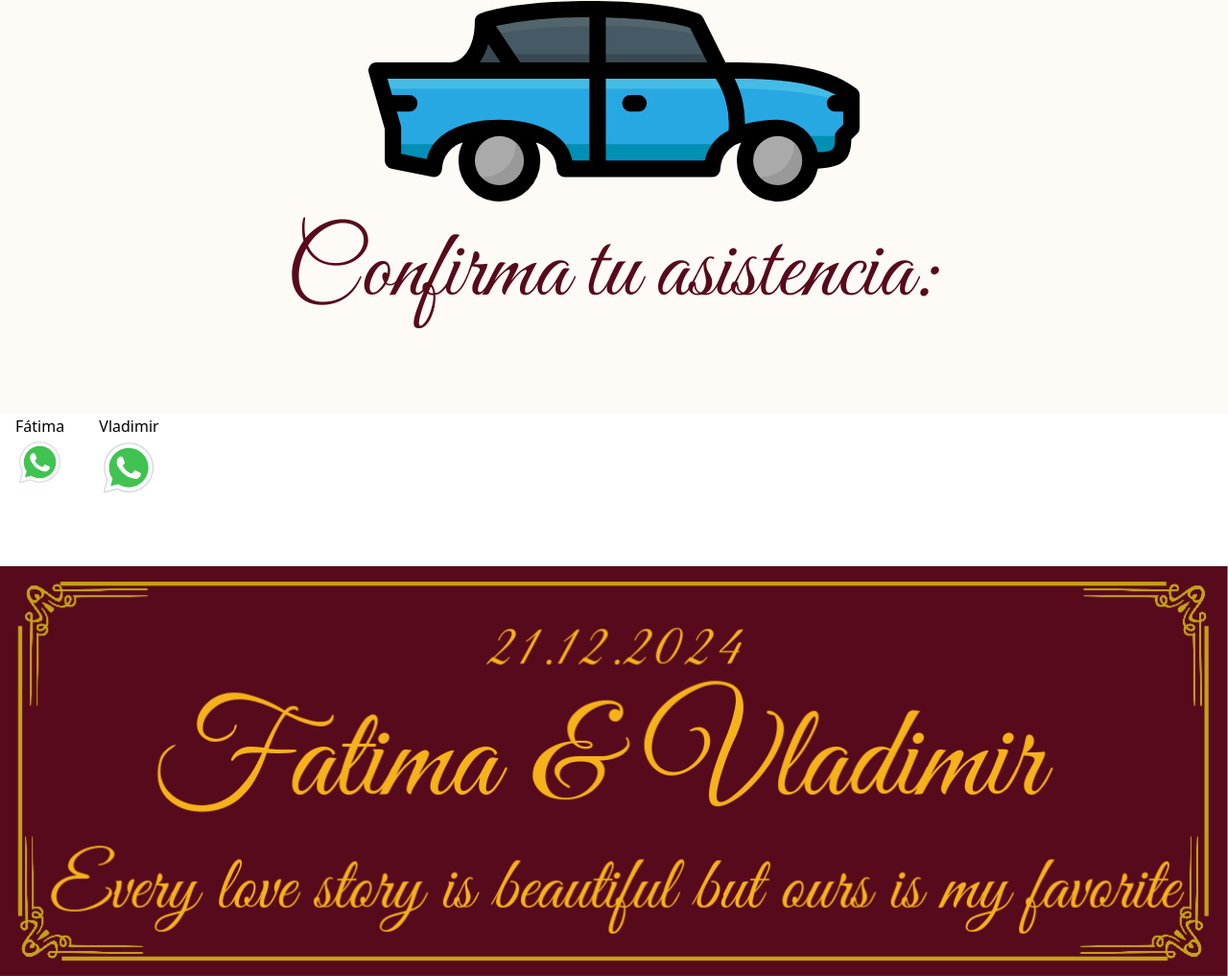
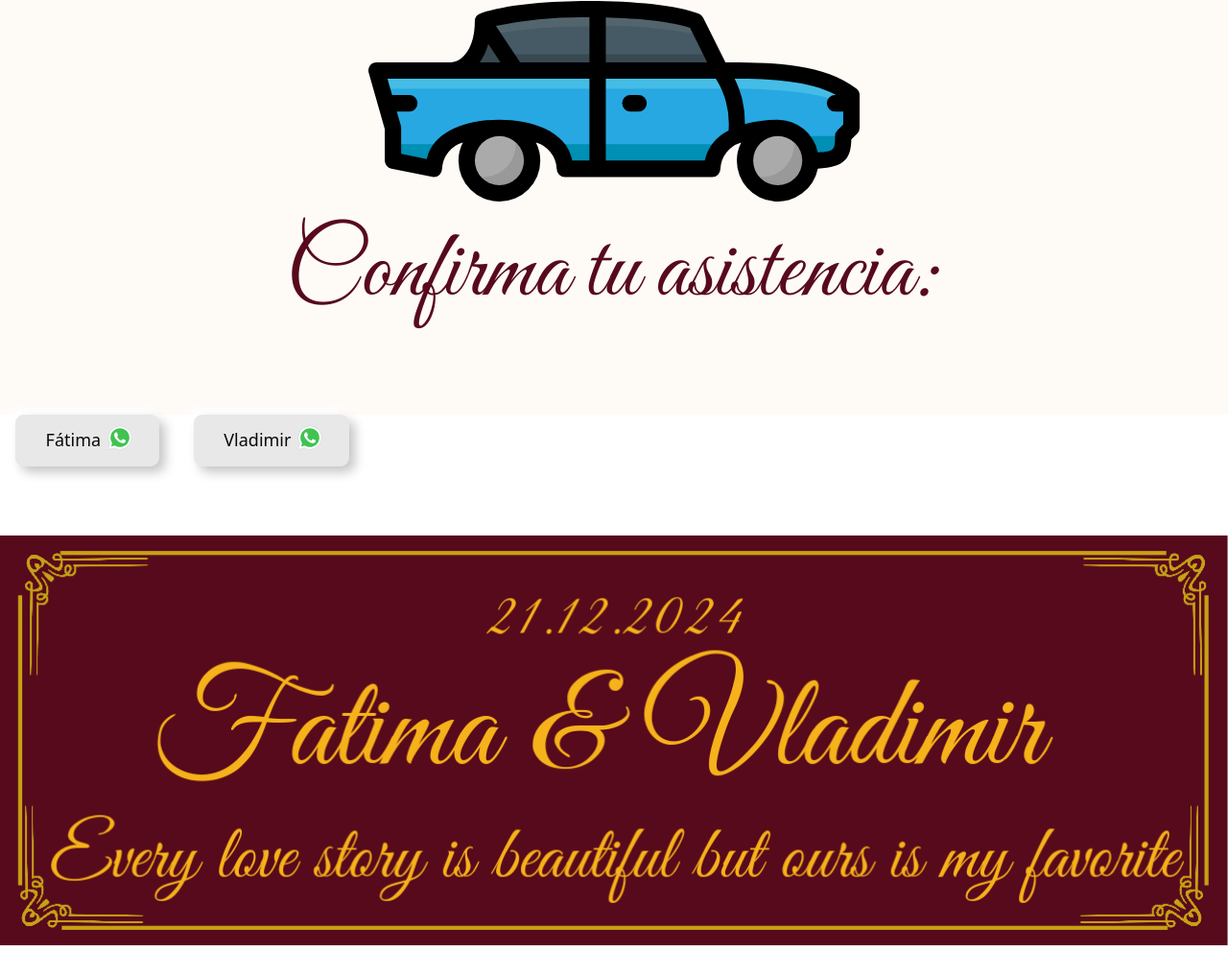
Before and after one commit to KerymReyesv/Invitacion-F-V, a plain HTML site: page index.html in a window 1280 px wide. Shown: the part 6753-7770 px from the top of the page at 96% size. After the commit the page ends 7738 px from the top, so only its background shows below. Drawn offline with nearby package versions, Linux system fonts and the light colour scheme; a script that the page names is missing.

Commit message:
actualizacion responsive

```diff
--- a/style.css
+++ b/style.css
@@ -876,6 +876,86 @@ body{
   }
 
   }
+  @media (min-width: 1024px){
+
+    .button2 {
+      display: inline;
+      transition: all 0.2s ease-in;
+      position: relative;
+      overflow: hidden;
+      z-index: 1;
+      color: #090909;
+      padding: 0.7em 3.3em 0.7em 1.7em;
+      font-size: 18px;
+      border-radius: 0.5em;
+      background: #e8e8e8;
+      border: 1px solid #e8e8e8;
+      box-shadow: 6px 6px 12px #c5c5c5,
+                 -6px -6px 12px #ffffff;
+    }
+
+    .button2 > svg {
+      height: 30px;
+      position: absolute;
+      padding: 0px 5px;
+      margin-top: -4px;
+      display: inline;
+    }
+
+    .button2:active {
+      color: #666;
+      box-shadow: inset 4px 4px 12px #c5c5c5,
+                 inset -4px -4px 12px #ffffff;
+    }
+
+    .button2:before {
+      content: "";
+      position: absolute;
+      left: 50%;
+      transform: translateX(-50%) scaleY(1) scaleX(1.25);
+      top: 100%;
+      width: 140%;
+      height: 180%;
+      background-color: rgba(0, 0, 0, 0.05);
+      border-radius: 50%;
+      display: block;
+      transition: all 0.5s 0.1s cubic-bezier(0.55, 0, 0.1, 1);
+      z-index: -1;
+    }
+
+    .button2:after {
+      content: "";
+      position: absolute;
+      left: 55%;
+      transform: translateX(-50%) scaleY(1) scaleX(1.45);
+      top: 180%;
+      width: 160%;
+      height: 190%;
+      background-color: #009087;
+      border-radius: 50%;
+      display: block;
+      transition: all 0.5s 0.1s cubic-bezier(0.55, 0, 0.1, 1);
+      z-index: -1;
+    }
+
+    .button2:hover {
+      color: #ffffff;
+      border: 1px solid #009087;
+    }
+
+    .button2:hover:before {
+      top: -35%;
+      background-color: #009087;
+      transform: translateX(-50%) scaleY(1.3) scaleX(0.8);
+    }
+
+    .button2:hover:after {
+      top: -45%;
+      background-color: #009087;
+      transform: translateX(-50%) scaleY(1.3) scaleX(0.8);
+    }
+
+    }
 
 /****************** MEDIA QUERIES ********************/
 
```
